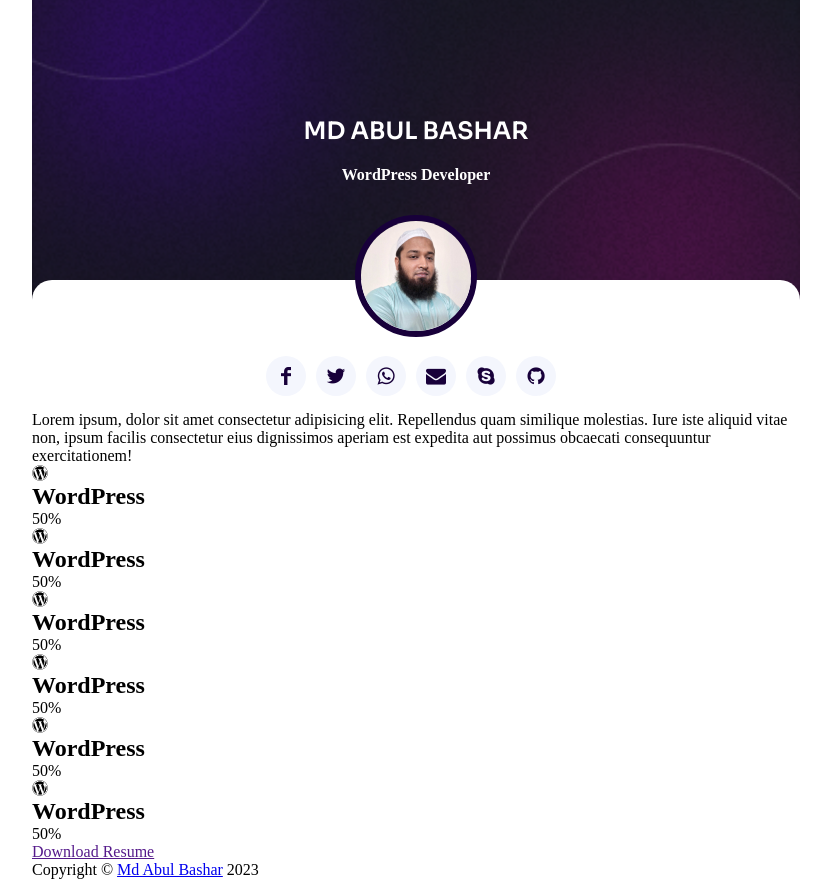
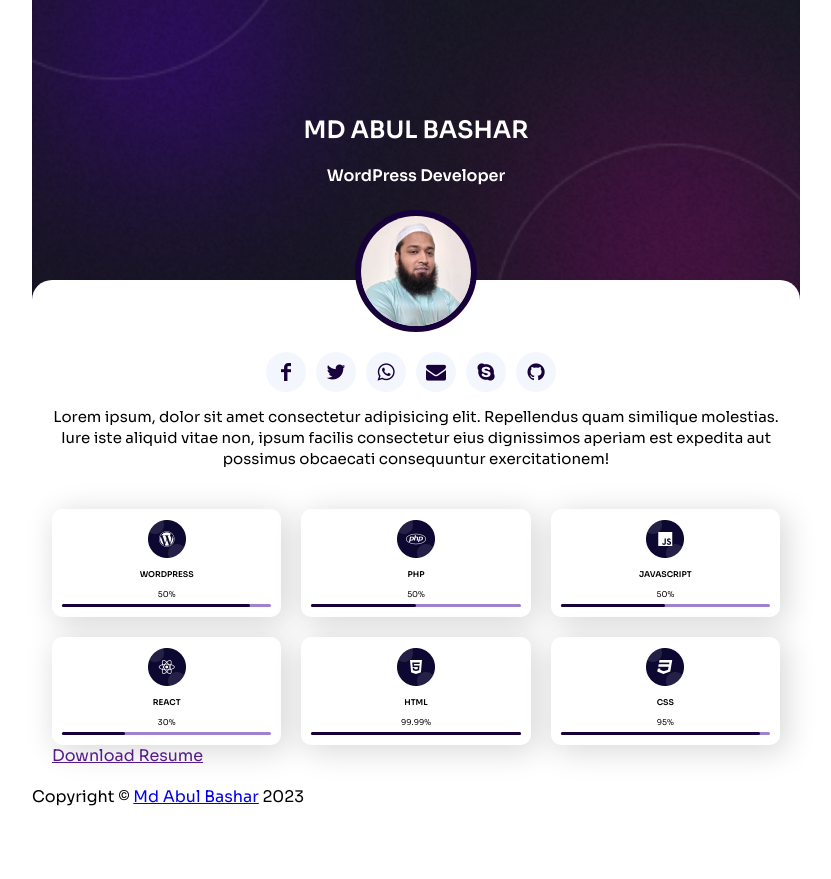
Before and after one commit to hmbashar/nfc-template-design, a plain HTML site: page index.html in a window 1280 px wide. Shown: the whole page, without its empty margins (224-1055 px from the left). After the commit the page ends 807 px from the top, so only its background shows below. Drawn offline with Linux system fonts and the light colour scheme.

Commit message:
skill area done

```diff
--- a/css/style.css
+++ b/css/style.css
@@ -1,7 +1,7 @@
 :root {
-    --nfc-primary-color:#18003A;
-    --nfc-Secondary-color:#F4F6FD;
-    --nfc-text-color:#8C8C8C;
+    --nfc-primary-color: #18003A;
+    --nfc-Secondary-color: #F4F6FD;
+    --nfc-text-color: #8C8C8C;
 }
 
 * {
@@ -12,6 +12,7 @@
 body {
     max-width: 768px;
     margin: 0 auto;
+    font-family: Sora;
 }
 
 .b-nfc-header-area {
@@ -46,27 +47,32 @@
 
 .b-nfc-main-content-area {
     background-color: #FFF;
-    border-radius:20px ;
+    border-radius: 20px;
     margin-top: -20px;
+    padding: 20px;
 }
+
 .b-nfc-profile-picture {
     text-align: center;
 }
+
 .b-nfc-profile-picture img {
     border: 6px solid var(--nfc-primary-color);
-  border-radius: 100%;
-  margin-top: -65px;
+    border-radius: 100%;
+    margin-top: -90px;
 }
 
-.b-nfc-social-profile{
+.b-nfc-social-profile {
     display: flex;
     justify-content: center;
     margin-top: 15px;
     margin-bottom: 15px;
 }
+
 .b-nfc-single-profile a {
     text-decoration: none;
 }
+
 .b-nfc-single-profile i {
     width: 40px;
     height: 40px;
@@ -79,7 +85,91 @@
     margin-right: 10px;
     color: var(--nfc-primary-color);
 }
+
 .b-nfc-single-profile i:hover {
     background-color: var(--nfc-primary-color);
-    color:#fff;
+    color: #fff;
 }
+
+.b-nfc-short-bio {
+    margin-bottom: 20px;
+    text-align: center;
+}
+
+.b-nfc-short-bio p {
+    margin-bottom: 0;
+    color: var(--nfc-text-colorF);
+    font-family: Sora;
+    font-size: 15px;
+    font-style: normal;
+    font-weight: 400;
+    line-height: 1.3rem;
+}
+
+.b-nfc-skills {
+    display: grid;
+    grid-template-columns: repeat(3, 1fr);
+    gap: 20px;
+    margin-top: 40px;
+}
+
+.b-nfc-single-skill {
+    text-align: center;
+    border-radius: 10px;
+    background: #FFF;
+    box-shadow: 5px 5px 30px 2px rgba(0, 0, 0, 0.15), -5px -5px 10px 2px rgba(255, 255, 255, 0.25);
+    padding: 10px;
+
+}
+
+.b-nfc-single-skill i {
+    background-image: url('/img/skill-bg.png');
+    background-repeat: no-repeat;
+    width: 40px;
+    height: 40px;
+    color: #fff;
+    background-position: center;
+    display: flex;
+    align-items: center;
+    justify-content: center;
+    margin: 0 auto;
+    background-size: 38px;
+}
+
+.b-nfc-single-skill h2 {
+    color: #000;
+    font-family: Sora;
+    font-size: 8px;
+    font-style: normal;
+    font-weight: 600;
+    line-height: normal;
+    text-transform: uppercase;
+    margin-top: 10px;
+    margin-bottom: 10px;
+}
+
+.b-nfc-progress-text {
+    color: #000;
+    font-size: 8px;
+    font-style: normal;
+    font-weight: 400;
+    line-height: normal;
+    text-transform: capitalize;
+}
+.b-nfc-progress-process {
+    width: 100%;
+    background-color: #43079881;
+    height: 3px;
+    margin-top: 5px;
+    position: relative;
+    border-radius: 3px;
+}
+.b-nfc-process {
+    position: absolute;
+    left: 0;
+    top: 0;
+    background-color: var(--nfc-primary-color);
+    height: 3px;
+    width: 80%;
+    border-radius: 3px;
+}
--- a/index.html
+++ b/index.html
@@ -95,67 +95,79 @@
                         <div class="b-nfc-progress-text">
                             50%
                         </div>
-                        <div class="b-nfc-progress-process"></div>
+                        <div class="b-nfc-progress-process">
+                            <span class="b-nfc-process" style="width: 90%;"></span>
+                        </div>
                     </div>
                 </div><!--/ Single Skill-->
 
                 <!--Single Skill-->
                 <div class="b-nfc-single-skill">
-                    <i class="fa-brands fa-wordpress"></i>
-                    <h2>WordPress</h2>
+                    <i class="fa-brands fa-php"></i>
+                    <h2>PHP</h2>
                     <div class="b-nfc-progress-bar">
                         <div class="b-nfc-progress-text">
                             50%
                         </div>
-                        <div class="b-nfc-progress-process"></div>
+                        <div class="b-nfc-progress-process">
+                            <span class="b-nfc-process" style="width: 50%;"></span>
+                        </div>
                     </div>
                 </div><!--/ Single Skill-->
 
                 <!--Single Skill-->
                 <div class="b-nfc-single-skill">
-                    <i class="fa-brands fa-wordpress"></i>
-                    <h2>WordPress</h2>
+                    <i class="fa-brands fa-js"></i>
+                    <h2>JavaScript</h2>
                     <div class="b-nfc-progress-bar">
                         <div class="b-nfc-progress-text">
                             50%
                         </div>
-                        <div class="b-nfc-progress-process"></div>
+                        <div class="b-nfc-progress-process">
+                            <span class="b-nfc-process" style="width: 50%;"></span>
+                        </div>
                     </div>
                 </div><!--/ Single Skill-->
 
                 <!--Single Skill-->
                 <div class="b-nfc-single-skill">
-                    <i class="fa-brands fa-wordpress"></i>
-                    <h2>WordPress</h2>
+                    <i class="fa-brands fa-react"></i>
+                    <h2>React</h2>
                     <div class="b-nfc-progress-bar">
                         <div class="b-nfc-progress-text">
-                            50%
+                            30%
                         </div>
-                        <div class="b-nfc-progress-process"></div>
+                        <div class="b-nfc-progress-process">
+                            <span class="b-nfc-process" style="width: 30%;"></span>
+                        </div>
                     </div>
                 </div><!--/ Single Skill-->
 
                 <!--Single Skill-->
                 <div class="b-nfc-single-skill">
-                    <i class="fa-brands fa-wordpress"></i>
-                    <h2>WordPress</h2>
+                    <i class="fa-brands fa-html5"></i>
+                    <h2>HTML</h2>
                     <div class="b-nfc-progress-bar">
                         <div class="b-nfc-progress-text">
-                            50%
+                            99.99%
                         </div>
-                        <div class="b-nfc-progress-process"></div>
+                        <div class="b-nfc-progress-process">
+                            <span class="b-nfc-process" style="width: 99.99%;"></span>
+                        </div>
                     </div>
                 </div><!--/ Single Skill-->
 
                 <!--Single Skill-->
                 <div class="b-nfc-single-skill">
-                    <i class="fa-brands fa-wordpress"></i>
-                    <h2>WordPress</h2>
+                    <i class="fa-brands fa-css3"></i>
+                    <h2>CSS</h2>
                     <div class="b-nfc-progress-bar">
                         <div class="b-nfc-progress-text">
-                            50%
+                            95%
                         </div>
-                        <div class="b-nfc-progress-process"></div>
+                        <div class="b-nfc-progress-process">
+                            <span class="b-nfc-process" style="width: 95%;"></span>
+                        </div>
                     </div>
                 </div><!--/ Single Skill-->
 
```
Also changed, not shown: img/skill-bg.png (added).
